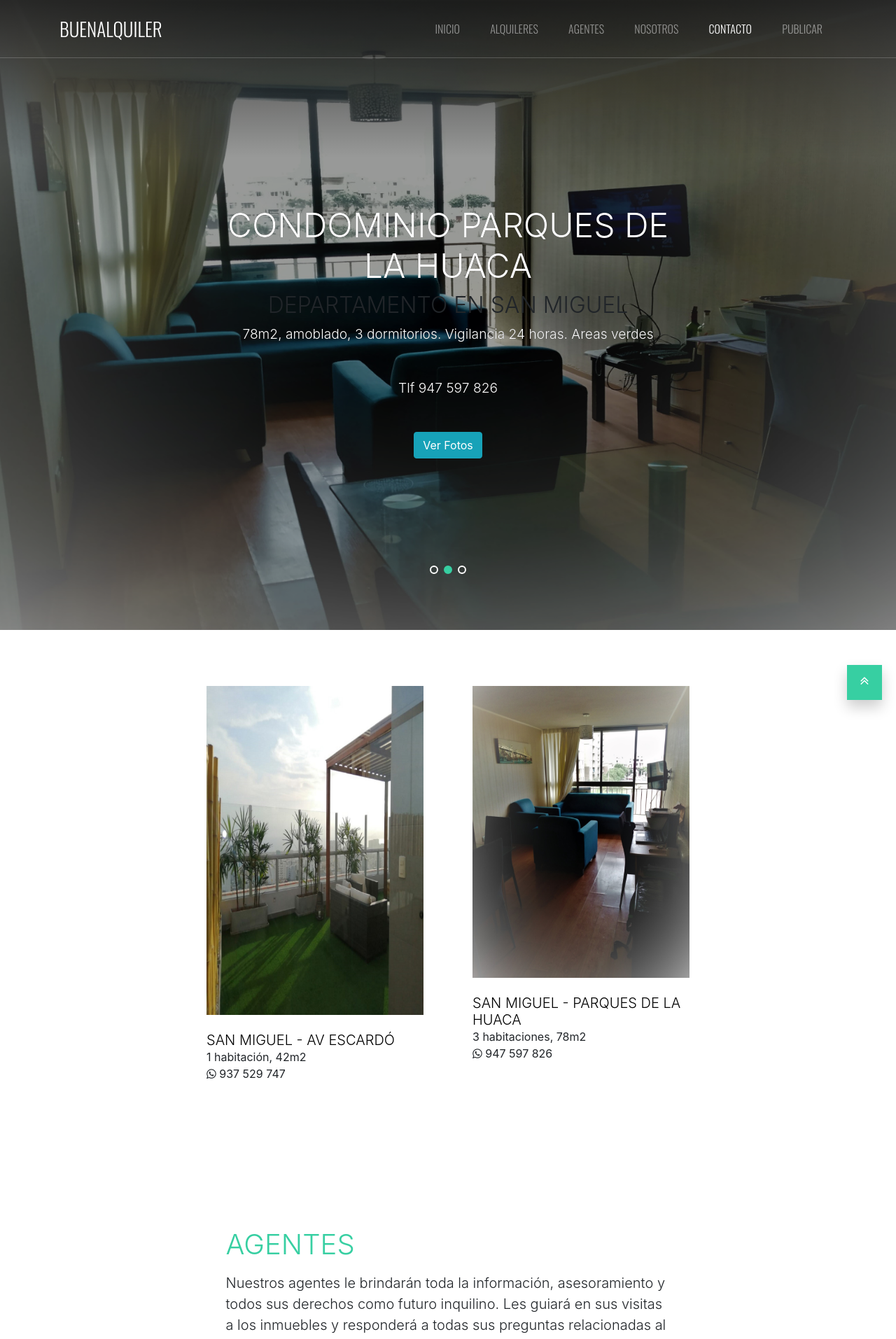
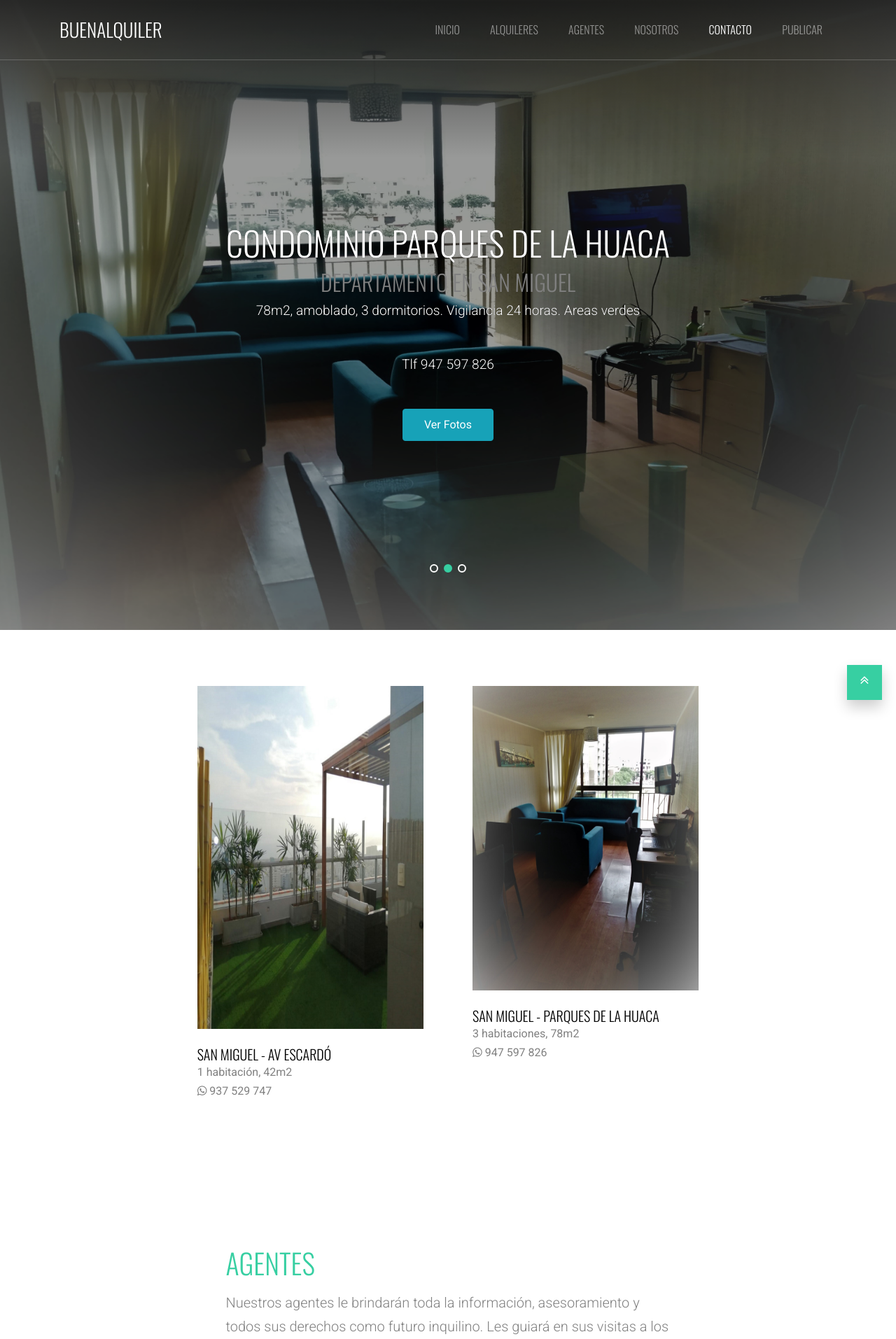
Before and after one commit to mgamio/buenalquiler, a Jekyll site: the page built from index.html, in a window 1280 px wide. Shown: the top 1913 px of the page at 70% size. Built offline with Jekyll 4.4.1, drawn with Linux system fonts in a browser that asks for light colours; some web fonts are replaced.

Commit message:
remove css
because of color conflicts

```diff
--- a/_includes/head.html
+++ b/_includes/head.html
@@ -24,7 +24,7 @@
 
     <link rel="stylesheet" href="{{ '/assets/css/style.css' | relative_url }}">
 
-	<link rel="stylesheet" href="{{ '/assets/css/main.css' | relative_url }}">
+
 
     <style>
       .avatar {
--- a/index.html
+++ b/index.html
@@ -88,7 +88,41 @@ title: buenalquiler
       </div>
     </div>
 
-    {% include agents.html %}
+    <section class="site-section" id="agents-section">
+      <div class="container">
+        <div class="row mb-5 justify-content-md-center">
+          <div class="col-md-7 text-left">
+            <h2 class="section-title mb-3">Agentes</h2>
+            <p class="lead">Nuestros agentes le brindarán toda la información, asesoramiento y todos sus derechos como futuro inquilino.
+            Les guiará en sus visitas a los inmuebles y responderá a todas sus preguntas relacionadas al inmueble que Ud. quiere alquilar</p>
+          </div>
+        </div>
+        <div class="row justify-content-md-center">
+
+
+          <div class="col-md-6 col-lg-4 mb-4">
+            <div class="team-member">
+              <figure>
+                <ul class="social">
+                  <li><a href="#"><span class="icon-facebook"></span></a></li>
+                  <li><a href="#"><span class="icon-twitter"></span></a></li>
+                  <li><a href="#"><span class="icon-linkedin"></span></a></li>
+                  <li><a href="#"><span class="icon-instagram"></span></a></li>
+                </ul>
+
+              </figure>
+              <div class="p-3 bg-primary">
+			    <img src="assets/images/avatar5.png" alt="Image" class="w-25 mb-3 rounded-circle">
+                <h3 class="mb-2">Natividad Macedo Monge</h3>
+                <span class="position">Agente inmobiliario</span>
+                <p><span class="position">Código de Registro: 11165-PN-MVCS</span></p>
+              </div>
+            </div>
+          </div>
+
+        </div>
+      </div>
+    </section>
 
     <section class="py-5 bg-primary site-section how-it-works" id="howitworks-section">
       <div class="container">
```
Also changed, not shown: 6 other files.
